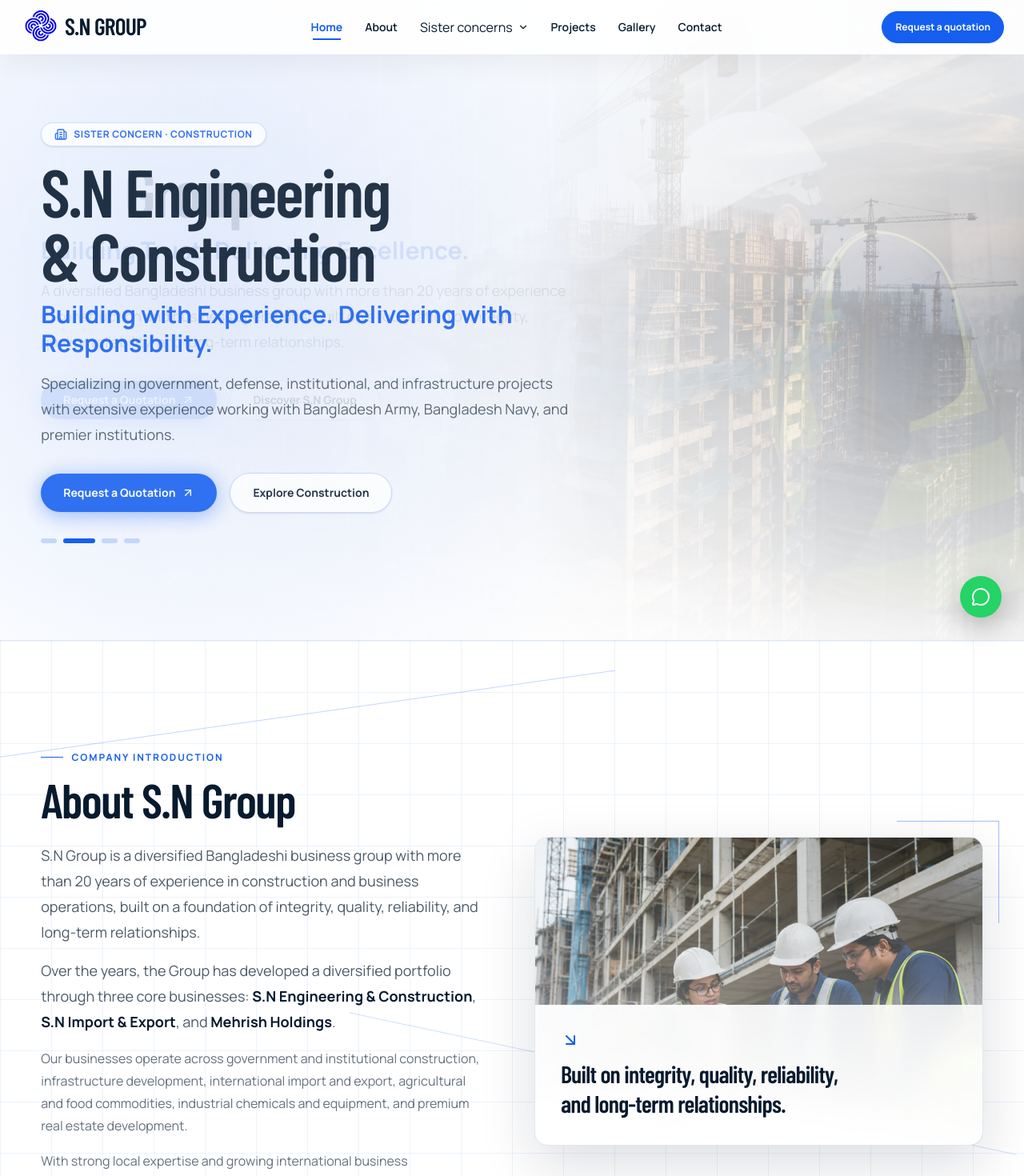
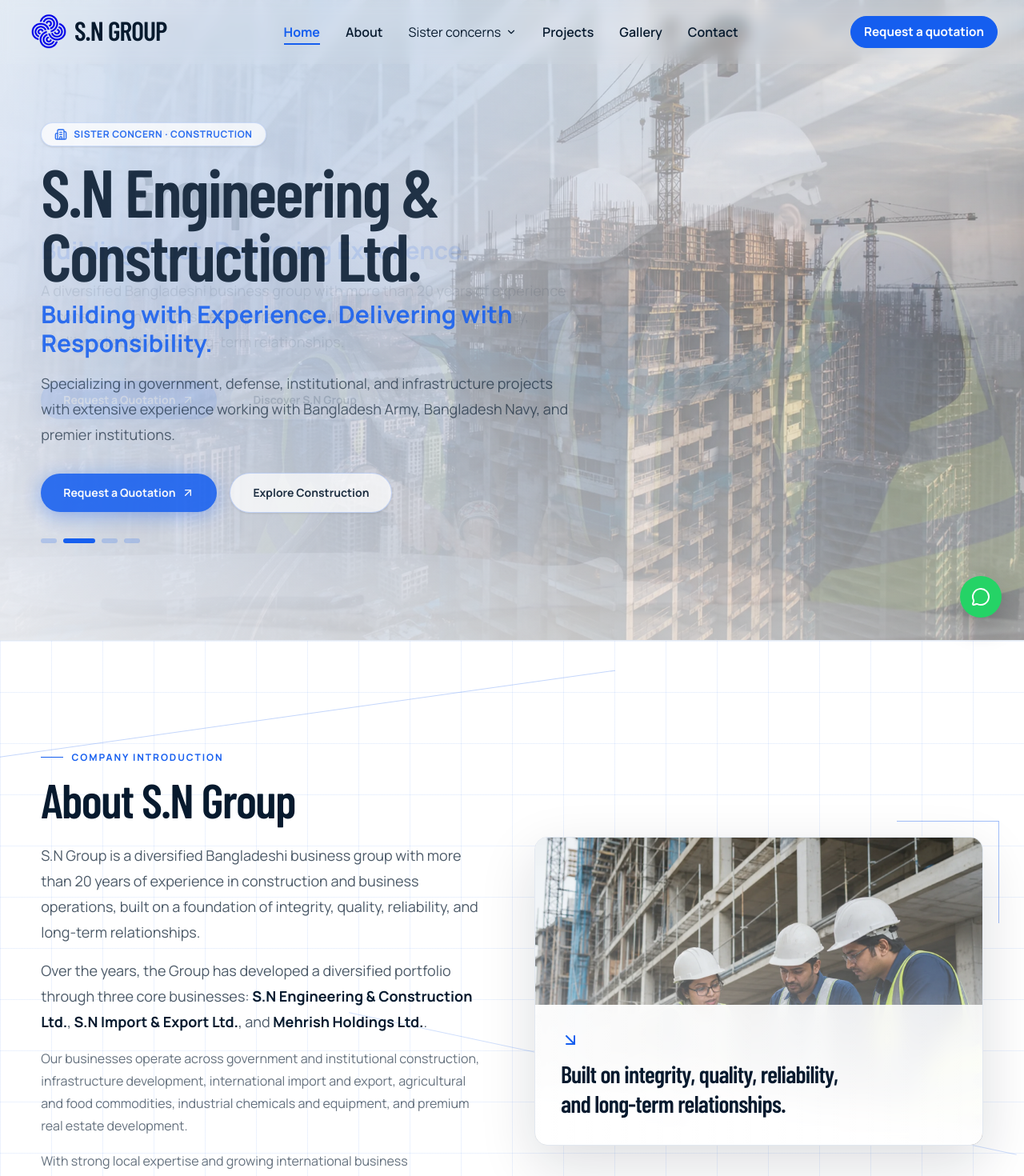
Before and after one commit to MDRUHULAMIN7/SN_Group, a Next.js app: page / in a window 1280 px wide. Shown: the top 1470 px of the page at 80% size. Built offline with nearby package versions, Linux system fonts and the light colour scheme.

Commit message:
style: update company names to include "Ltd." for consistency; enhance button cursor styles

```diff
--- a/src/app/(marketing)/about/page.tsx
+++ b/src/app/(marketing)/about/page.tsx
@@ -47,7 +47,7 @@
                 S.N Group is a diversified Bangladeshi business group with more than 20 years of experience in construction and business operations, built on a foundation of integrity, quality, reliability, and long-term relationships.
               </p>
               <p>
-                Over the years, the Group has developed a diversified portfolio through three core businesses: <strong className="text-ink">S.N Engineering &amp; Construction</strong>, <strong className="text-ink">S.N Import &amp; Export</strong>, and <strong className="text-ink">Mehrish Holdings</strong>.
+                Over the years, the Group has developed a diversified portfolio through three core businesses: <strong className="text-ink">S.N Engineering &amp; Construction Ltd.</strong>, <strong className="text-ink">S.N Import &amp; Export Ltd.</strong>, and <strong className="text-ink">Mehrish Holdings Ltd.</strong>.
               </p>
               <p>
                 Our businesses operate across government and institutional construction, infrastructure development, international import and export, agricultural and food commodities, industrial chemicals and equipment, and premium real estate development.
--- a/src/components/layout/header/brand-lockup.tsx
+++ b/src/components/layout/header/brand-lockup.tsx
@@ -35,7 +35,7 @@
       <span
         className={cn(
           "grid shrink-0 place-items-center",
-          size === "sm" && "size-10",
+          size === "sm" && "size-11",
           size === "md" && "size-12",
           size === "lg" && "size-14",
           markPlate && "rounded-full p-1",
@@ -53,7 +53,7 @@
       <span
         className={cn(
           "display-type block font-extrabold leading-none tracking-[0.03em] select-none",
-          size === "sm" && "text-[1.65rem] sm:text-[1.85rem]",
+          size === "sm" && "text-[1.85rem] sm:text-[2.1rem]",
           size === "md" && "text-[2rem] sm:text-[2.25rem]",
           size === "lg" && "text-[2.6rem] sm:text-[3rem]",
         )}
--- a/src/components/layout/header/desktop-navigation.tsx
+++ b/src/components/layout/header/desktop-navigation.tsx
@@ -19,10 +19,9 @@
       <Link
         aria-current={active ? "page" : undefined}
         className={cn(
-          "group relative flex min-h-10 items-center px-3 text-sm font-semibold transition-colors xl:px-3.5",
+          "group relative flex min-h-10 cursor-pointer items-center px-3.5 text-[0.95rem] font-semibold transition-colors xl:px-4 xl:text-base",
           "text-ink hover:text-cobalt",
           active && "text-cobalt font-bold",
-          !isHome && "cursor-default",
         )}
         href={isHome ? "/" : "#"}
         key={item.label}
--- a/src/components/layout/header/header.tsx
+++ b/src/components/layout/header/header.tsx
@@ -37,17 +37,10 @@
         <div
           data-navbar-state={compact ? "compact" : "full"}
           className={cn(
-            "relative isolate mx-auto flex h-[4.25rem] w-full max-w-[100vw] items-center justify-between rounded-none border border-transparent bg-white/88 px-3 shadow-[0_10px_35px_rgba(15,23,42,0.06)] backdrop-blur-xl transition-[height,max-width,border-radius,border-color,box-shadow,background-color,backdrop-filter] duration-800 ease-[cubic-bezier(0.16,1,0.3,1)] sm:px-5 lg:px-6",
-            compact && "h-17 max-w-[86rem] rounded-full border-slate-200/80 bg-white/95 backdrop-blur-2xl shadow-[0_16px_45px_rgba(0,0,0,0.12)]",
+            "relative isolate mx-auto flex h-20 w-full max-w-[100vw] items-center justify-between rounded-none border border-transparent bg-white/5 px-3 shadow-none backdrop-blur-sm transition-[height,max-width,border-radius,border-color,box-shadow,background-color,backdrop-filter] duration-800 ease-[cubic-bezier(0.16,1,0.3,1)] sm:px-6 lg:px-8",
+            compact && "h-17 max-w-[86rem] rounded-full border-slate-200/85 bg-white shadow-[0_8px_24px_rgba(15,23,42,0.08)] backdrop-blur-2xl",
           )}
         >
-          <span
-            aria-hidden="true"
-            className={cn(
-              "absolute inset-0 -z-10 rounded-[inherit] bg-white/95 backdrop-blur-2xl opacity-0 transition-opacity duration-800",
-              compact && "opacity-100",
-            )}
-          />
           <Link
             aria-label="S.N Group home"
             className={cn(
@@ -63,7 +56,7 @@
           </div>
           <div className="relative z-10 flex items-center gap-2">
             <ButtonLink
-              className="hidden rounded-full lg:inline-flex"
+              className="hidden rounded-full text-sm xl:text-[0.95rem] lg:inline-flex"
               href="/contact#quotation-form"
               size="sm"
               variant="primary"
--- a/src/components/layout/header/sister-concern-menu.tsx
+++ b/src/components/layout/header/sister-concern-menu.tsx
@@ -50,7 +50,7 @@
         aria-expanded={open}
         aria-haspopup="menu"
         className={cn(
-          "group relative flex min-h-10 items-center gap-1.5 px-3 text-sm font-semibold transition-colors xl:px-3.5",
+          "group relative flex min-h-10 cursor-pointer items-center gap-1.5 px-3.5 text-[0.95rem] font-semibold transition-colors xl:px-4 xl:text-base",
           "text-ink hover:text-cobalt",
           active && "text-cobalt font-bold",
         )}
@@ -89,7 +89,7 @@
             {sisterConcerns.map((concern, index) => (
               <Link
                 ref={index === 0 ? firstItemRef : undefined}
-                className="group/item flex min-h-12 cursor-default items-center gap-3 rounded-lg border-b border-slate-100 px-3 py-2.5 transition-colors last:border-b-0 hover:bg-slate-50 hover:text-cobalt focus:text-cobalt"
+                className="group/item flex min-h-12 cursor-pointer items-center gap-3 rounded-lg border-b border-slate-100 px-3 py-2.5 transition-colors last:border-b-0 hover:bg-slate-50 hover:text-cobalt focus:text-cobalt"
                 href="#"
                 key={concern.slug}
                 onClick={(e) => {
--- a/src/components/sections/home/group-story-section.tsx
+++ b/src/components/sections/home/group-story-section.tsx
@@ -31,7 +31,7 @@
                 S.N Group is a diversified Bangladeshi business group with more than 20 years of experience in construction and business operations, built on a foundation of integrity, quality, reliability, and long-term relationships.
               </p>
               <p>
-                Over the years, the Group has developed a diversified portfolio through three core businesses: <span className="font-bold text-ink">S.N Engineering &amp; Construction</span>, <span className="font-bold text-ink">S.N Import &amp; Export</span>, and <span className="font-bold text-ink">Mehrish Holdings</span>.
+                Over the years, the Group has developed a diversified portfolio through three core businesses: <span className="font-bold text-ink">S.N Engineering &amp; Construction Ltd.</span>, <span className="font-bold text-ink">S.N Import &amp; Export Ltd.</span>, and <span className="font-bold text-ink">Mehrish Holdings Ltd.</span>.
               </p>
               <p className="text-sm leading-7 text-ink/62 sm:text-base">
                 Our businesses operate across government and institutional construction, infrastructure development, international import and export, agricultural and food commodities, industrial chemicals and equipment, and premium real estate development.
--- a/src/components/sections/home/hero-section.tsx
+++ b/src/components/sections/home/hero-section.tsx
@@ -36,7 +36,7 @@
     id: "sn-construction",
     badge: "Sister Concern · Construction",
     badgeIcon: Building2,
-    title: "S.N Engineering & Construction",
+    title: "S.N Engineering & Construction Ltd.",
     headline: "Building with Experience. Delivering with Responsibility.",
     description:
       "Specializing in government, defense, institutional, and infrastructure projects with extensive experience working with Bangladesh Army, Bangladesh Navy, and premier institutions.",
@@ -48,7 +48,7 @@
     id: "sn-import-export",
     badge: "Sister Concern · Global Trade",
     badgeIcon: Globe,
-    title: "S.N Import & Export",
+    title: "S.N Import & Export Ltd.",
     headline: "Connecting Bangladesh with Global Markets.",
     description:
       "International trading arm sourcing agricultural commodities, food products, industrial chemicals, machinery, and equipment, while advancing export of Bangladeshi resources worldwide.",
@@ -60,7 +60,7 @@
     id: "mehrish-holdings",
     badge: "Sister Concern · Real Estate",
     badgeIcon: Sparkles,
-    title: "Mehrish Holdings",
+    title: "Mehrish Holdings Ltd.",
     headline: "Creating Value Through Real Estate.",
     description:
       "Developing high-quality residential and commercial properties in prime and strategically selected locations across Dhaka including Dhanmondi, Gulshan, Banani, and Uttara.",
@@ -117,8 +117,8 @@
           </m.div>
         ))}
 
-        <div className="pointer-events-none absolute inset-0 bg-gradient-to-r from-white via-white/94 via-52% to-white/15" />
-        <div className="pointer-events-none absolute inset-0 bg-gradient-to-t from-white/90 via-white/5 to-white/70" />
+        <div className="pointer-events-none absolute inset-0 bg-gradient-to-r from-white/92 via-white/70 via-68% to-white/22 sm:from-white/86 sm:via-white/58 sm:via-54% sm:to-white/5 lg:from-white/82 lg:via-white/46 lg:via-48% lg:to-transparent" />
+        <div className="pointer-events-none absolute inset-0 bg-gradient-to-t from-white/38 via-transparent to-white/24" />
         <div className="pointer-events-none absolute inset-0 bg-[radial-gradient(circle_at_18%_42%,rgba(21,94,239,0.12),transparent_58%)]" />
       </div>
 
--- a/src/components/sections/home/leadership-messages.tsx
+++ b/src/components/sections/home/leadership-messages.tsx
@@ -49,7 +49,7 @@
                     For more than 20 years, our organization has grown through hard work, responsible business practices, and the trust of our clients and partners.
                   </p>
                   <p>
-                    Today, S.N Group brings together three complementary businesses: S.N Engineering & Construction, S.N Import & Export, and Mehrish Holdings.
+                    Today, S.N Group brings together three complementary businesses: S.N Engineering & Construction Ltd., S.N Import & Export Ltd., and Mehrish Holdings Ltd.
                   </p>
                   <p>
                     Our construction business has built its experience through government, institutional, infrastructure, and defense-related projects, including work associated with the Bangladesh Army and Bangladesh Navy.
@@ -98,7 +98,7 @@
                     What began with a strong foundation in construction has evolved into a diversified business group with interests in government and institutional construction, international import and export, and real estate development.
                   </p>
                   <p>
-                    Through S.N Engineering & Construction, S.N Import & Export, and Mehrish Holdings, we continue to expand capabilities while creating sustainable value for customers, partners, and communities.
+                    Through S.N Engineering & Construction Ltd., S.N Import & Export Ltd., and Mehrish Holdings Ltd., we continue to expand capabilities while creating sustainable value for customers, partners, and communities.
                   </p>
                   <p className="font-semibold text-cobalt">
                     &ldquo;Our success is ultimately measured by the trust of our clients, partners, employees, and stakeholders. We look forward to building a stronger future together.&rdquo;
--- a/src/components/sections/home/services-overview.tsx
+++ b/src/components/sections/home/services-overview.tsx
@@ -4,7 +4,7 @@
 
 const serviceCategories = [
   {
-    company: "S.N Engineering & Construction",
+    company: "S.N Engineering & Construction Ltd.",
     discipline: "Civil & Defense Infrastructure",
     icon: Building2,
     tag: "20+ Years Experience",
@@ -20,7 +20,7 @@
     ],
   },
   {
-    company: "S.N Import & Export",
+    company: "S.N Import & Export Ltd.",
     discipline: "Global Sourcing & Distribution",
     icon: Globe,
     tag: "Global Trade Network",
@@ -36,7 +36,7 @@
     ],
   },
   {
-    company: "Mehrish Holdings",
+    company: "Mehrish Holdings Ltd.",
     discipline: "Prime Real Estate Development",
     icon: Sparkles,
     tag: "Prime Dhaka Locations",
--- a/src/components/sections/home/upcoming-developments.tsx
+++ b/src/components/sections/home/upcoming-developments.tsx
@@ -29,7 +29,7 @@
               <div className="mb-4 inline-flex items-center gap-2 rounded-full border border-cobalt/30 bg-cobalt/10 px-3.5 py-1.5 backdrop-blur-md">
                 <Sparkles aria-hidden="true" className="size-4 text-blue-400" />
                 <span className="text-xs font-bold uppercase tracking-wider text-blue-300">
-                  Mehrish Holdings
+                  Mehrish Holdings Ltd.
                 </span>
               </div>
 
@@ -38,7 +38,7 @@
               </h2>
 
               <p className="mt-5 text-base leading-7 text-ink/70 sm:text-lg sm:leading-8">
-                Mehrish Holdings is preparing to launch a curated portfolio of residential and commercial developments across some of Dhaka&apos;s most desirable neighborhoods.
+                Mehrish Holdings Ltd. is preparing to launch a curated portfolio of residential and commercial developments across some of Dhaka&apos;s most desirable neighborhoods.
               </p>
 
               <p className="mt-3.5 text-sm leading-6 text-ink/60">
@@ -77,7 +77,7 @@
               <div className="relative overflow-hidden rounded-2xl border border-slate-200 bg-white p-6 shadow-[0_18px_50px_rgba(15,23,42,0.08)] sm:p-8">
                 <div className="relative mb-6 aspect-[16/9] w-full overflow-hidden rounded-xl bg-white">
                   <Image
-                    alt="Mehrish Holdings premium architectural concepts in Dhaka"
+                    alt="Mehrish Holdings Ltd. premium architectural concepts in Dhaka"
                     className="size-full object-cover"
                     fill
                     sizes="(min-width: 1024px) 40vw, 90vw"
@@ -89,7 +89,7 @@
                       Targeted Expansion
                     </p>
                     <p className="display-type text-2xl font-bold text-ink">
-                      Mehrish Holdings — Developing the Future of Dhaka
+                      Mehrish Holdings Ltd. — Developing the Future of Dhaka
                     </p>
                   </div>
                 </div>
--- a/src/data/sister-concerns.ts
+++ b/src/data/sister-concerns.ts
@@ -2,15 +2,15 @@
 
 export const sisterConcerns = [
   {
-    name: "S.N Engineering & Construction",
-    shortName: "S.N Construction",
+    name: "S.N Engineering & Construction Ltd.",
+    shortName: "S.N Construction Ltd.",
     slug: "sn-engineering-construction",
     discipline: "Engineering & Construction",
     headline: "Building with Experience. Delivering with Responsibility.",
     description:
-      "With more than two decades of experience in the construction industry, S.N Engineering & Construction has established itself as a trusted construction and engineering company in Bangladesh, specializing in government, defense, institutional, and civil infrastructure projects.",
+      "With more than two decades of experience in the construction industry, S.N Engineering & Construction Ltd. has established itself as a trusted construction and engineering company in Bangladesh, specializing in government, defense, institutional, and civil infrastructure projects.",
     image: "/images/hero-construction.webp",
-    imageAlt: "S.N Engineering & Construction infrastructure and building site in Bangladesh",
+    imageAlt: "S.N Engineering & Construction Ltd. infrastructure and building site in Bangladesh",
     services: [
       "Government construction projects",
       "Bangladesh Army & defense-related construction",
@@ -26,21 +26,21 @@
       phone: "+88 01305-771144",
     },
     seo: {
-      title: "S.N Engineering & Construction | S.N Group",
+      title: "S.N Engineering & Construction Ltd. | S.N Group",
       description:
         "Specializing in government, defense, institutional, and infrastructure projects associated with Bangladesh Army, Navy, and key institutions.",
     },
   },
   {
-    name: "S.N Import & Export",
-    shortName: "S.N Import & Export",
+    name: "S.N Import & Export Ltd.",
+    shortName: "S.N Import & Export Ltd.",
     slug: "sn-import-export",
     discipline: "Global Sourcing & Trade",
     headline: "Connecting Bangladesh with Global Markets.",
     description:
       "The international trading arm of S.N Group engaged in the sourcing, import, export, and distribution of agricultural commodities, food products, industrial chemicals, machinery, and equipment, as well as export of Bangladeshi products.",
     image: "/images/project-infrastructure.webp",
-    imageAlt: "S.N Import & Export global trade and logistics operations",
+    imageAlt: "S.N Import & Export Ltd. global trade and logistics operations",
     services: [
       "Agricultural commodities & pulses import",
       "Food ingredients, dairy & edible oils",
@@ -54,21 +54,21 @@
       phone: "+88 01783-216428",
     },
     seo: {
-      title: "S.N Import & Export | S.N Group",
+      title: "S.N Import & Export Ltd. | S.N Group",
       description:
         "Connecting Bangladesh with international markets through agricultural commodities, food products, industrial chemicals, and equipment trading.",
     },
   },
   {
-    name: "Mehrish Holdings",
-    shortName: "Mehrish Holdings",
+    name: "Mehrish Holdings Ltd.",
+    shortName: "Mehrish Holdings Ltd.",
     slug: "mehrish-holdings",
     discipline: "Real Estate & Development",
     headline: "Creating Value Through Real Estate.",
     description:
       "The real estate and property development arm of S.N Group, focused on developing high-quality residential and commercial properties in prime and strategically selected locations across Dhaka.",
     image: "/images/project-commercial.webp",
-    imageAlt: "Mehrish Holdings luxury contemporary architecture in Dhaka",
+    imageAlt: "Mehrish Holdings Ltd. luxury contemporary architecture in Dhaka",
     services: [
       "Residential property development",
       "Premium apartment projects",
@@ -82,7 +82,7 @@
       phone: "+88 01305-771144",
     },
     seo: {
-      title: "Mehrish Holdings | S.N Group",
+      title: "Mehrish Holdings Ltd. | S.N Group",
       description:
         "Developing premium residential and commercial properties in prime Dhaka locations including Dhanmondi, Gulshan, Banani, and Uttara.",
     },
--- a/src/styles/globals.css
+++ b/src/styles/globals.css
@@ -68,6 +68,14 @@
 button,
 a {
   -webkit-tap-highlight-color: transparent;
+}
+
+button {
+  cursor: pointer;
+}
+
+button:disabled {
+  cursor: not-allowed;
 }
 
 ::selection {
```
